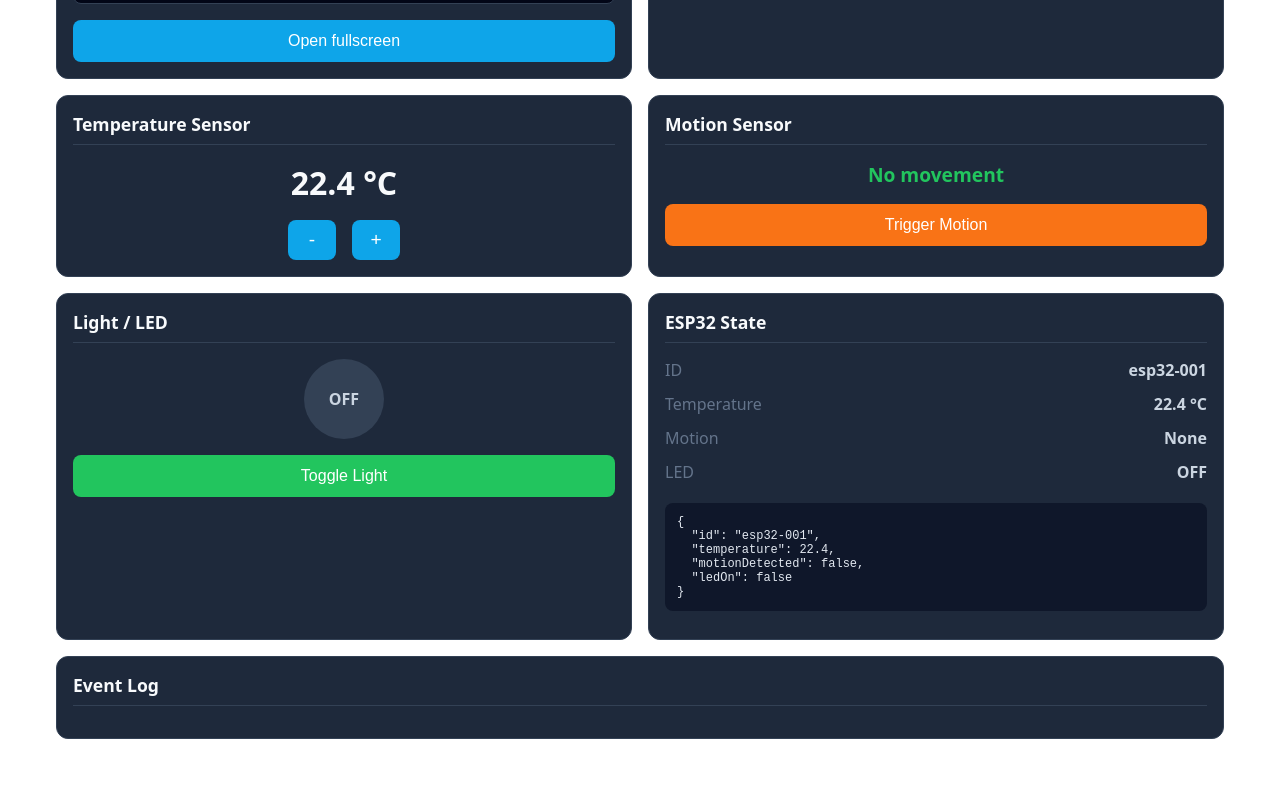
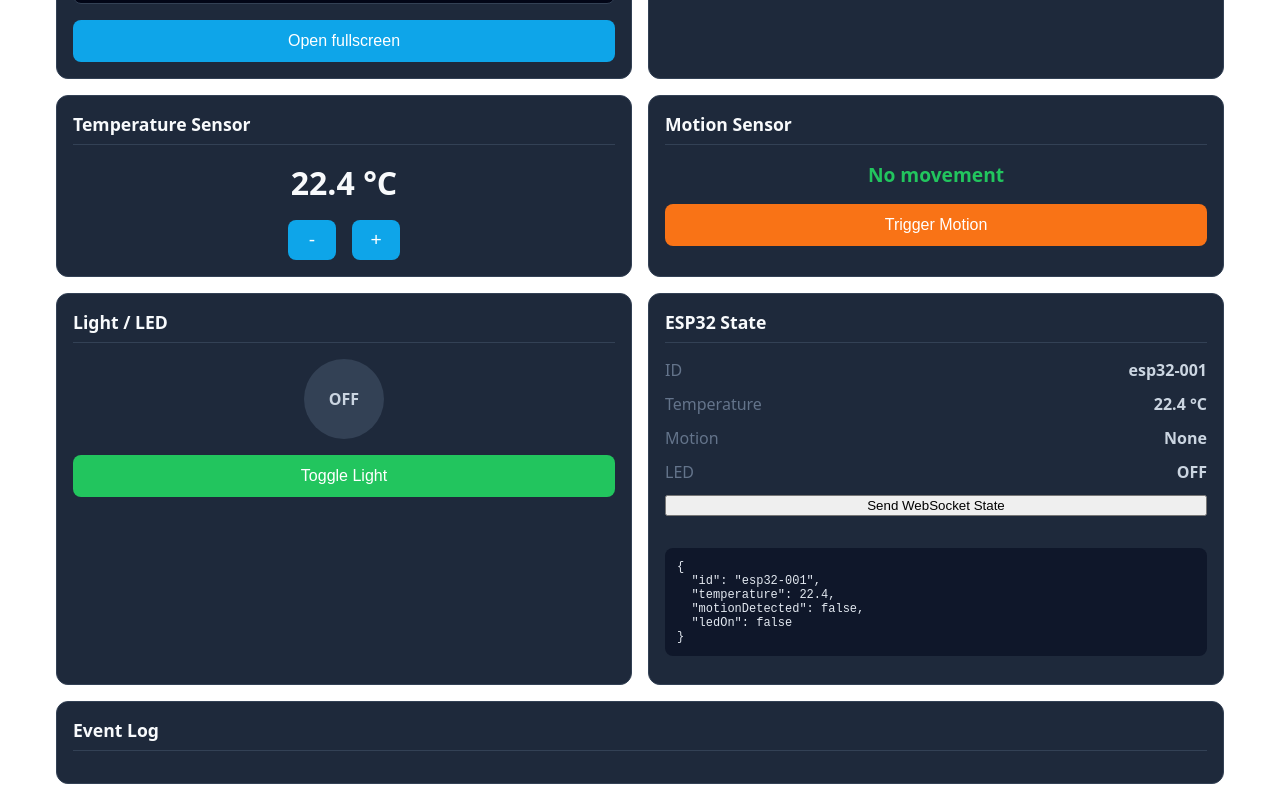
Before and after one commit to Jari1980/esp32-emulator, a React (Vite) app in the folder frontend/emulator-ui/: page / in a window 1280 px wide. Shown: the part 387-1187 px from the top of the page. Before the commit the page ends 1142 px from the top, so only its background shows below. Built offline with nearby package versions, Linux system fonts and the light colour scheme.

Commit message:
websocket adapter boundary

```diff
--- a/frontend/emulator-ui/src/components/Esp32StateCard/Esp32StateCard.tsx
+++ b/frontend/emulator-ui/src/components/Esp32StateCard/Esp32StateCard.tsx
@@ -1,11 +1,13 @@
 import Card from "../Card/Card";
 import { useEsp32 } from "../../context/Esp32Context";
 import { mapToSnapshot } from "../../mapper/stateMapper";
+import useEsp32Publisher from "../../hooks/useEsp32Publisher";
 import "./Esp32StateCard.css";
 
 function Esp32StateCard() {
   const { state } = useEsp32();
   const snapshot = mapToSnapshot(state);
+  const { publishState } = useEsp32Publisher();
 
   return (
     <Card title="ESP32 State">
@@ -29,10 +31,11 @@ function Esp32StateCard() {
           <span>LED</span>
           <strong>{snapshot.ledOn ? "ON" : "OFF"}</strong>
         </div>
+        <button onClick={publishState}>Send WebSocket State</button>
+        <pre className="esp32-state__json">
+          {JSON.stringify(snapshot, null, 2)}
+        </pre>
       </div>
-      <pre className="esp32-state__json">
-        {JSON.stringify(snapshot, null, 2)}
-      </pre>
     </Card>
   );
 }
--- /dev/null
+++ b/frontend/emulator-ui/src/hooks/useEsp32Publisher.ts
@@ -0,0 +1,19 @@
+import { useEsp32 } from "../context/Esp32Context";
+import { mapToSnapshot } from "../mapper/stateMapper";
+import websocketAdapter from "../websocket/WebSocketAdapter";
+
+function useEsp32Publisher() {
+  const { state } = useEsp32();
+
+  const publishState = () => {
+    const snapshot = mapToSnapshot(state);
+
+    websocketAdapter.sendState(snapshot);
+  };
+
+  return {
+    publishState,
+  };
+}
+
+export default useEsp32Publisher;
--- /dev/null
+++ b/frontend/emulator-ui/src/websocket/WebSocketAdapter.ts
@@ -0,0 +1,12 @@
+import type { Esp32Snapshot } from "../types/Esp32Snapshot";
+
+class WebSocketAdapter {
+  sendState(snapshot: Esp32Snapshot) {
+    console.log("WebSocket STATE:", {
+      type: "STATE",
+      payload: snapshot,
+    });
+  }
+}
+
+export default new WebSocketAdapter();
```
